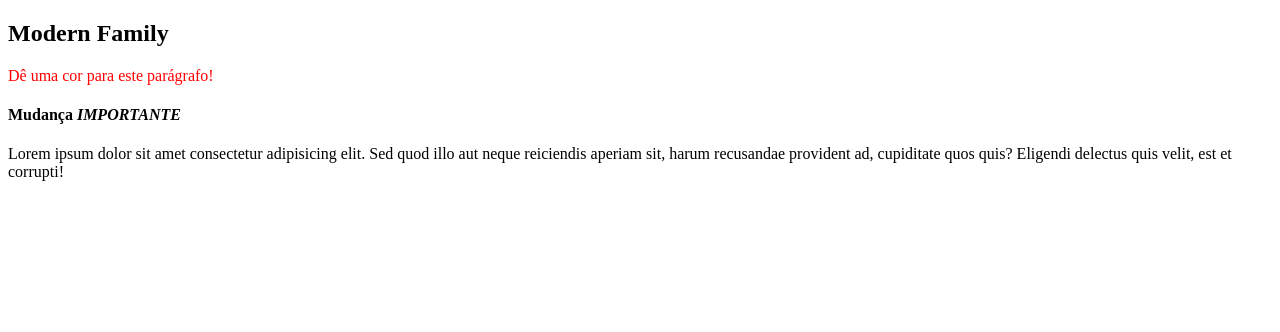
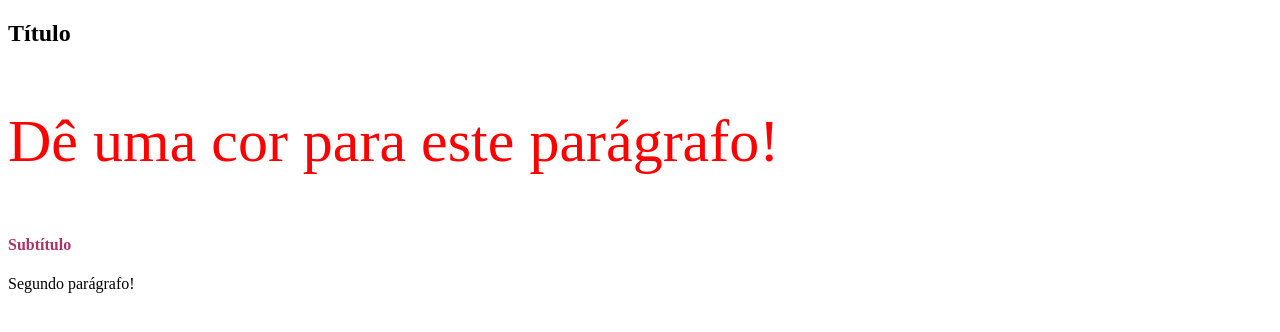
Before and after one commit to gabrielcmm/trybe-exercicios, a plain HTML site: page 1.fundamentos/secao-04-Javascript-dom-eventos-e-webstorage/dia-01-dom-e-seletores/index.html in a window 1280 px wide. Drawn offline with Linux system fonts and the light colour scheme.

Commit message:
1/4.1 - Seletores de Elementos.2

```diff
--- a/1.fundamentos/secao-04-Javascript-dom-eventos-e-webstorage/dia-01-dom-e-seletores/index.html
+++ b/1.fundamentos/secao-04-Javascript-dom-eventos-e-webstorage/dia-01-dom-e-seletores/index.html
@@ -9,20 +9,20 @@
   <body>
     <header>
       <h2 id="page-title">Título</h2>
-      <p id="paragraph">Dê uma cor para este parágrafo!</p>
+      <p id="paragraph" class="main-Paragraph">
+        Dê uma cor para este parágrafo!
+      </p>
       <h4 id="subtitle">Subtítulo</h4>
-      <p id="second-paragraph">Segundo parágrafo!</p>
+      <p id="second-paragraph" class="main-Paragraph">Segundo parágrafo!</p>
     </header>
     <script>
       const paragraph = document.getElementById("paragraph");
-      const pageTitle = document.getElementById("page-title");
-      const secondParagraph = document.getElementById("second-paragraph");
-      const subtitle = document.getElementById("subtitle");
       paragraph.style.color = "red";
-      pageTitle.innerText = "Modern Family";
-      secondParagraph.innerText =
-        "Lorem ipsum dolor sit amet consectetur adipisicing elit. Sed quod illo aut neque reiciendis aperiam sit, harum recusandae provident ad, cupiditate quos quis? Eligendi delectus quis velit, est et corrupti!";
-      subtitle.innerHTML = "Mudança <strong><em>IMPORTANTE</em></strong>";
+      const paragraphs = document.getElementsByClassName("main-Paragraph");
+      paragraphs[0].style.fontSize = "60px";
+      paragraphs[0].style.color = "red";
+      const subtitle = document.getElementsByTagName("h4");
+      subtitle[0].style.color = "rgb(170, 51, 106)";
     </script>
   </body>
 </html>
```
